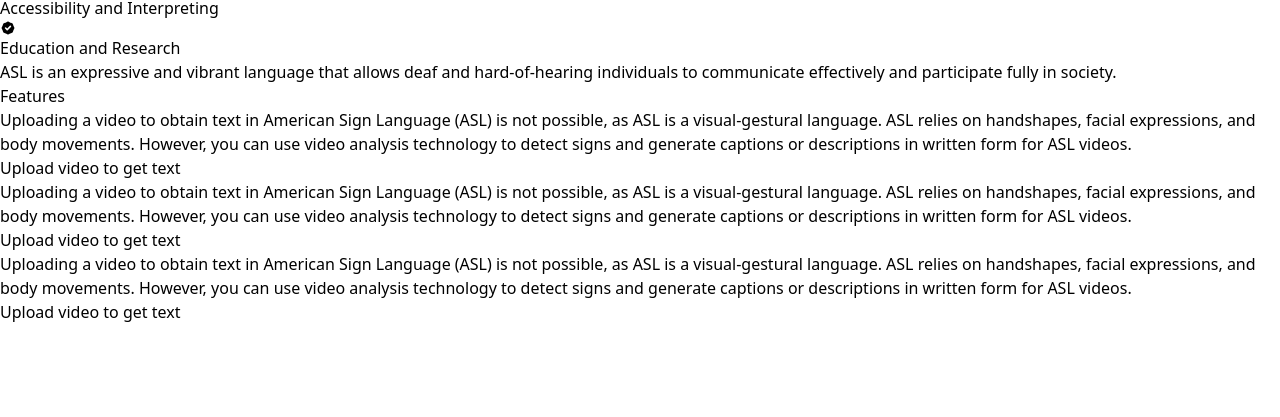
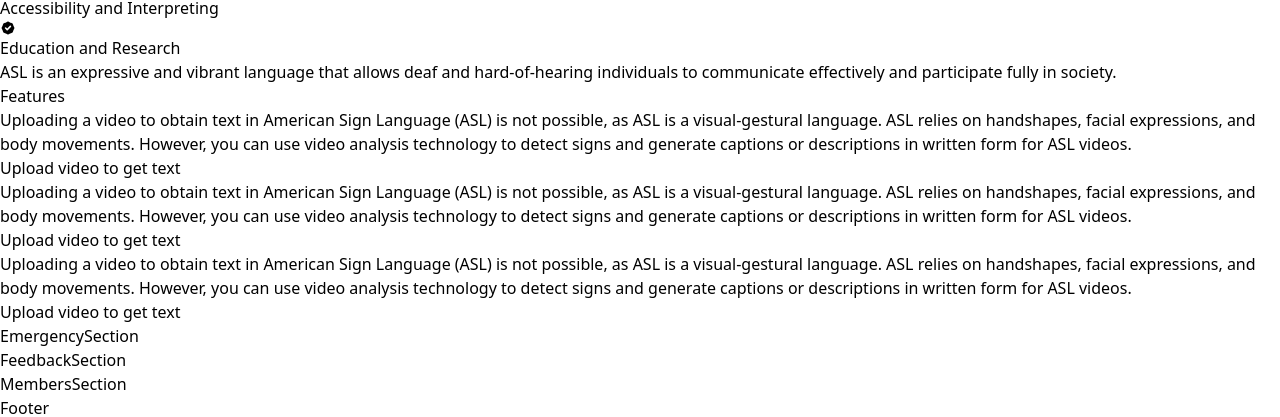
Before and after one commit to Anubhav-Pal/ASL-Project-SSFT, a React (Vite) app in the folder frontend-asl/: page / in a window 1280 px wide. Shown: the part 1092-1509 px from the top of the page. Before the commit the page ends 1416 px from the top, so only its background shows below. Built offline with nearby package versions, Linux system fonts and the light colour scheme.

Commit message:
Add Landing Page Containers

```diff
--- /dev/null
+++ b/frontend-asl/src/components/Footer.jsx
@@ -0,0 +1,9 @@
+import React from 'react'
+
+const Footer = () => {
+  return (
+    <div>Footer</div>
+  )
+}
+
+export default Footer
--- /dev/null
+++ b/frontend-asl/src/components/index.js
@@ -0,0 +1 @@
+export {default as Footer } from './Footer'
--- /dev/null
+++ b/frontend-asl/src/containers/ASLInfoSection.jsx
@@ -0,0 +1,33 @@
+import React from 'react'
+import { HiBadgeCheck } from "react-icons/hi"
+
+const ASLInfoSection = () => {
+  return (
+    <div>
+    <div className=" bg-gray-800 h-fit text-2xl text-white p-16 px-28">
+      <div className='text-6xl text-center my-4'>ASL Information</div>
+      <div className='my-6'>ASL stands for American Sign Language. It is a natural language used primarily by deaf and hard-of-hearing individuals in the United States and parts of Canada. </div>
+      <div className='my-8'>
+        <div>Some key points about ASL:</div>
+        <div className='flex justify-around'>
+          <ul>
+            <li className='flex '><HiBadgeCheck className='mx-2' />Visual-Gestural Language</li>
+            <li className='flex ' ><HiBadgeCheck className='mx-2' />Independent Language</li>
+            <li className='flex '><HiBadgeCheck className='mx-2' />Vocabulary and Gramma</li>
+            <li className='flex '><HiBadgeCheck className='mx-2' />Regional Variations</li>
+          </ul>
+          <ul>
+            <li className='flex '><HiBadgeCheck className='mx-2' />Cultural Aspects</li>
+            <li className='flex '><HiBadgeCheck className='mx-2' />Accessibility and Interpreting</li>
+            <li className='flex '><HiBadgeCheck className='mx-2' />Education and Research</li>
+          </ul>
+        </div>
+      </div>
+      <div>ASL is an expressive and vibrant language that allows deaf and hard-of-hearing individuals to communicate effectively and participate fully in society.</div>
+    </div>
+
+    </div>
+  )
+}
+
+export default ASLInfoSection
--- /dev/null
+++ b/frontend-asl/src/containers/EmergencySection.jsx
@@ -0,0 +1,9 @@
+import React from 'react'
+
+const EmergencySection = () => {
+  return (
+    <div>EmergencySection</div>
+  )
+}
+
+export default EmergencySection
--- /dev/null
+++ b/frontend-asl/src/containers/Features.jsx
@@ -0,0 +1,25 @@
+import React from 'react'
+import FeatureCard from "../components/FeatureCard"
+
+const Features = () => {
+  return (
+    <div>
+      <div className='bg-cyan-500 h-fit text-2xl  p-16 px-28'>
+        <div className='text-6xl text-center my-4'>Features</div>
+        <FeatureCard
+          text="Uploading a video to obtain text in American Sign Language (ASL) is not possible, as ASL is a visual-gestural language. ASL relies on handshapes, facial expressions, and body movements. However, you can use video analysis technology to detect signs and generate captions or descriptions in written form for ASL videos."
+          cardTxt="Upload video to get text" />
+
+        <FeatureCard
+          text="Uploading a video to obtain text in American Sign Language (ASL) is not possible, as ASL is a visual-gestural language. ASL relies on handshapes, facial expressions, and body movements. However, you can use video analysis technology to detect signs and generate captions or descriptions in written form for ASL videos."
+          cardTxt="Upload video to get text" />
+
+        <FeatureCard
+          text="Uploading a video to obtain text in American Sign Language (ASL) is not possible, as ASL is a visual-gestural language. ASL relies on handshapes, facial expressions, and body movements. However, you can use video analysis technology to detect signs and generate captions or descriptions in written form for ASL videos."
+          cardTxt="Upload video to get text" />
+      </div>
+    </div>
+  )
+}
+
+export default Features
--- /dev/null
+++ b/frontend-asl/src/containers/FeedbackSection.jsx
@@ -0,0 +1,9 @@
+import React from 'react'
+
+const FeedbackSection = () => {
+  return (
+    <div>FeedbackSection</div>
+  )
+}
+
+export default FeedbackSection
--- /dev/null
+++ b/frontend-asl/src/containers/HeroSection.jsx
@@ -0,0 +1,26 @@
+import React from 'react'
+
+const HeroSection = () => {
+  return (
+    <div>
+
+    {/* HEAD SECTION */}
+    <div className="land-frontpage">
+      <div className="landfrontIn p-20">
+        <div className='flex justify-between m-8 h-1/5'>
+          <div className='text-2xl'>text to video</div>
+          <div className='text-2xl'>text to video</div>
+        </div>
+        <div className='flex flex-col items-center text-8xl text-center h-3/5'>Transform text into ASL <div className='my-12'>effortlessly.</div></div>
+        <div className='flex justify-between m-8 h-1/5'>
+          <div className='text-2xl'>text to video</div>
+          <div className='text-2xl'>text to video</div>
+        </div>
+      </div>
+    </div>
+
+    </div>
+  )
+}
+
+export default HeroSection
--- /dev/null
+++ b/frontend-asl/src/containers/MembersSection.jsx
@@ -0,0 +1,9 @@
+import React from 'react'
+
+const MembersSection = () => {
+  return (
+    <div>MembersSection</div>
+  )
+}
+
+export default MembersSection
--- /dev/null
+++ b/frontend-asl/src/containers/index.js
@@ -0,0 +1,6 @@
+export {default as ASLInfoSection } from './ASLInfoSection'
+export {default as EmergencySection } from './EmergencySection'
+export {default as Features } from './Features'
+export {default as FeedbackSection } from './FeedbackSection'
+export {default as HeroSection } from './HeroSection'
+export {default as MembersSection } from './MembersSection'
--- a/frontend-asl/src/pages/Landingpage.jsx
+++ b/frontend-asl/src/pages/Landingpage.jsx
@@ -1,67 +1,23 @@
 import React from 'react'
 import "../style.css"
-import FeatureCard from "../components/FeatureCard"
-import {HiBadgeCheck} from "react-icons/hi"
-const Landingpage = () => {
-  return (
-    <div>
 
-{/* HEAD SECTION */}
-      <div className="land-frontpage">
-        <div className="landfrontIn p-20">
-        <div className='flex justify-between m-8 h-1/5'>
-          <div className='text-2xl'>text to video</div>
-          <div className='text-2xl'>text to video</div>
-        </div>
-        <div className='flex flex-col items-center text-8xl text-center h-3/5'>Transform text into ASL <div className='my-12'>effortlessly.</div></div>
-        <div className='flex justify-between m-8 h-1/5'>
-          <div className='text-2xl'>text to video</div>
-          <div className='text-2xl'>text to video</div>
-        </div>
-      </div>
-      </div>
+import { ASLInfoSection, EmergencySection, Features, FeedbackSection, HeroSection, MembersSection } from '../containers/index'
+import { Footer } from '../components/index'
 
 
-{/* ASL INFORMATION */}
-      <div className=" bg-gray-800 h-fit text-2xl text-white p-16 px-28">
-    <div className='text-6xl text-center my-4'>ASL Information</div>
-    <div className='my-6'>ASL stands for American Sign Language. It is a natural language used primarily by deaf and hard-of-hearing individuals in the United States and parts of Canada. </div>
-      <div className='my-8'>
-      <div>Some key points about ASL:</div>
-      <div className='flex justify-around'>
-        <ul>
-       <li className='flex '><HiBadgeCheck className='mx-2'/>Visual-Gestural Language</li>
-        <li className='flex ' ><HiBadgeCheck className='mx-2'/>Independent Language</li>
-        <li className='flex '><HiBadgeCheck className='mx-2'/>Vocabulary and Gramma</li>
-        <li className='flex '><HiBadgeCheck className='mx-2'/>Regional Variations</li>
-        </ul>
-       <ul>
-       <li className='flex '><HiBadgeCheck className='mx-2'/>Cultural Aspects</li>
-        <li className='flex '><HiBadgeCheck className='mx-2'/>Accessibility and Interpreting</li>
-        <li className='flex '><HiBadgeCheck className='mx-2'/>Education and Research</li>
-       </ul>
-      </div>
-      </div>
-      <div>ASL is an expressive and vibrant language that allows deaf and hard-of-hearing individuals to communicate effectively and participate fully in society.</div>
-    </div>
 
-{/* FEATURES */}
-<div className='bg-cyan-500 h-fit text-2xl  p-16 px-28'>
-<div className='text-6xl text-center my-4'>Features</div>
-  <FeatureCard
-   text="Uploading a video to obtain text in American Sign Language (ASL) is not possible, as ASL is a visual-gestural language. ASL relies on handshapes, facial expressions, and body movements. However, you can use video analysis technology to detect signs and generate captions or descriptions in written form for ASL videos."
-   cardTxt="Upload video to get text"/>
+const Landingpage = () => (
+  <div>
+    <HeroSection />
+    <ASLInfoSection />
+    <Features />
+    <EmergencySection />
+    <FeedbackSection />
+    <MembersSection />
+    <Footer />
+  </div>
 
-<FeatureCard
-   text="Uploading a video to obtain text in American Sign Language (ASL) is not possible, as ASL is a visual-gestural language. ASL relies on handshapes, facial expressions, and body movements. However, you can use video analysis technology to detect signs and generate captions or descriptions in written form for ASL videos."
-   cardTxt="Upload video to get text"/>
 
-<FeatureCard
-   text="Uploading a video to obtain text in American Sign Language (ASL) is not possible, as ASL is a visual-gestural language. ASL relies on handshapes, facial expressions, and body movements. However, you can use video analysis technology to detect signs and generate captions or descriptions in written form for ASL videos."
-   cardTxt="Upload video to get text"/>
-</div>
-    </div>
-  )
-}
+)
 
 export default Landingpage
```
Also changed, not shown: frontend-asl/src/components/Header.jsx (added, +9 -0 lines), frontend-asl/src/App.jsx (line endings or trailing spaces), 1 other file (tests, documents, lock files or other folders).
